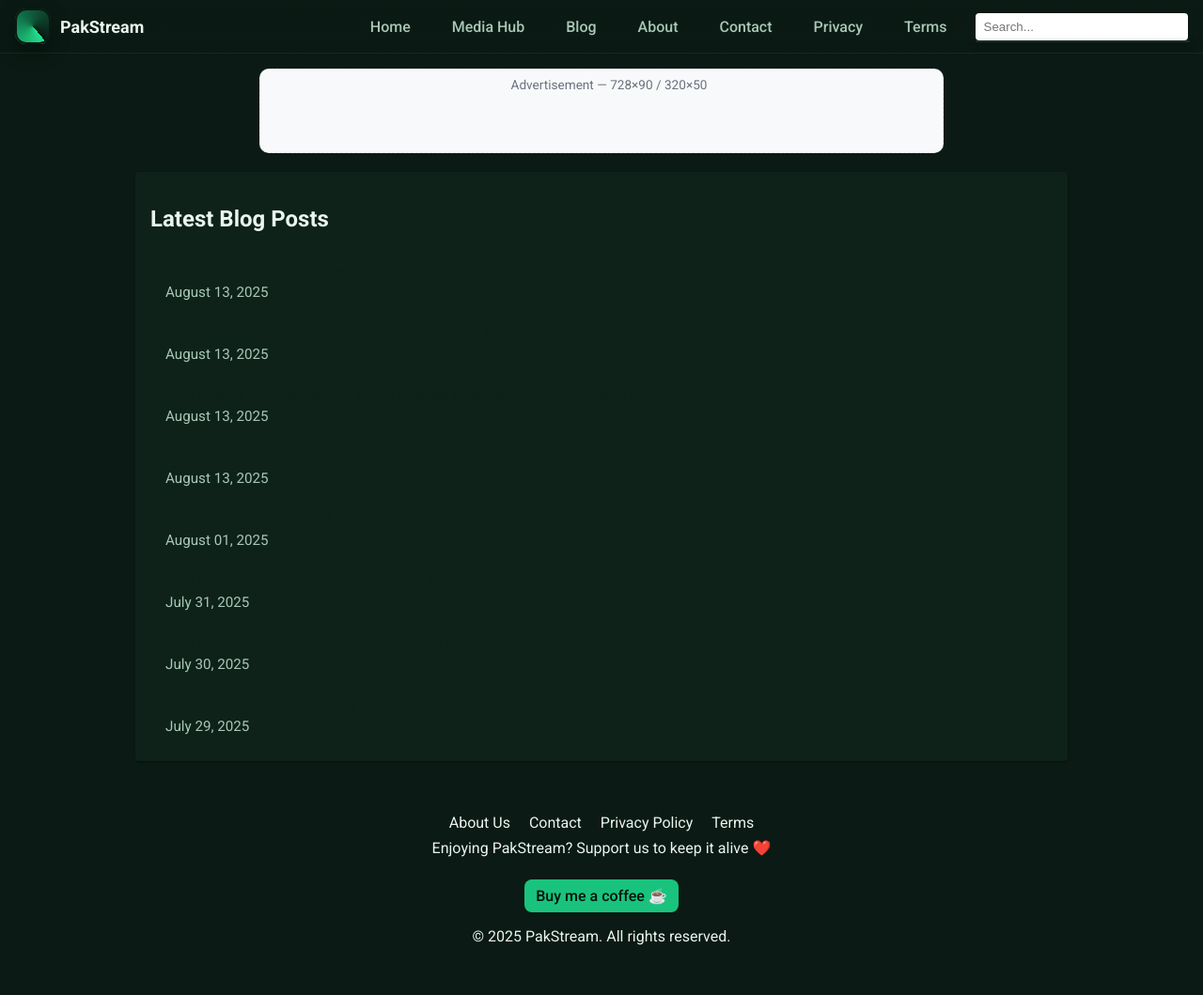
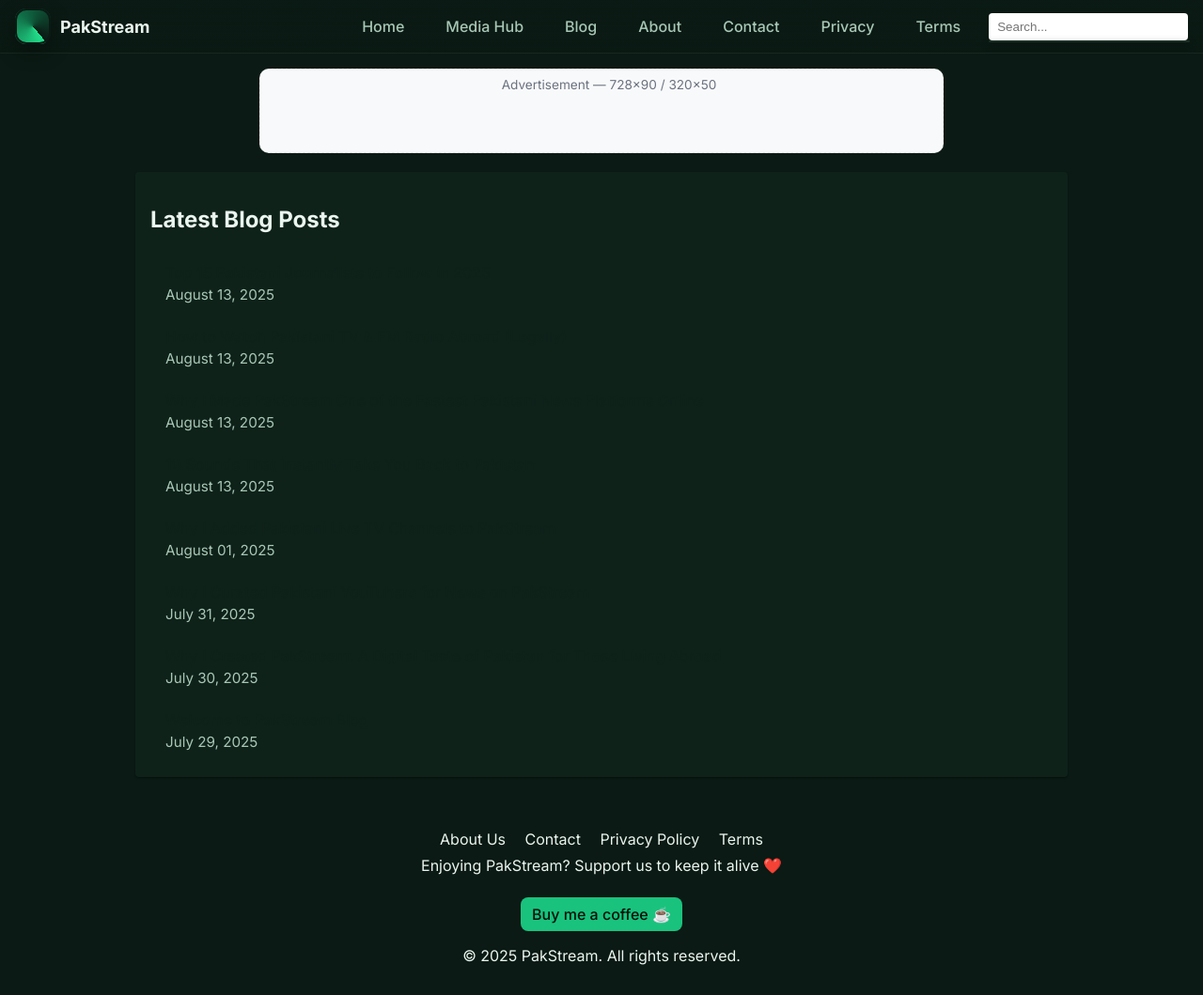
Before and after one commit to atifwaqar/pakstream, a Jekyll site: the page built from blog.html, in a window 1280 px wide and 1059 px high. Shown: the whole window at 94% size. Built offline with Jekyll 4.4.1, drawn with Linux system fonts in a browser that asks for light colours; comment, search, counter and statistics services are not loaded.

Commit message:
Use Inter font on homepage

```diff
--- a/_layouts/default.html
+++ b/_layouts/default.html
@@ -76,7 +76,7 @@
   <link rel="stylesheet" href="/css/toast.css">
   <link rel="stylesheet" href="/assets/css/mh-lite.css">
   <link href="https://fonts.googleapis.com/css2?family=Material+Symbols+Outlined" rel="stylesheet">
-  <link rel="stylesheet" href="https://fonts.googleapis.com/css2?family=Roboto:wght@400;500;700&display=swap">
+  <link rel="stylesheet" href="https://fonts.googleapis.com/css2?family=Inter:wght@400;500;700;800&display=swap">
 
 </head>
 <body>
--- a/css/style.css
+++ b/css/style.css
@@ -1,5 +1,5 @@
 /* Refactored style.css with improved readability & polished UI/UX */
-/* Roboto font loaded asynchronously via HTML link tags */
+/* Inter font loaded asynchronously via HTML link tags */
 
 * {
   transition: background-color 0.3s, color 0.3s, box-shadow 0.3s, transform 0.2s;
@@ -37,7 +37,7 @@ a:visited {
 
 
 body {
-  font-family: 'Roboto', sans-serif;
+  font-family: 'Inter', system-ui, sans-serif;
   background: var(--background);
   color: var(--on-surface);
   padding: 0;
--- a/index.html
+++ b/index.html
@@ -74,7 +74,7 @@ window.__PAKSTREAM_FLAGS = Object.assign(window.__PAKSTREAM_FLAGS || {}, {
   <link rel="stylesheet" href="/assets/css/carousel.css">
   <link rel="stylesheet" href="/assets/css/mh-lite.css">
   <link href="https://fonts.googleapis.com/css2?family=Material+Symbols+Outlined" rel="stylesheet">
-  <link rel="stylesheet" href="https://fonts.googleapis.com/css2?family=Roboto:wght@400;500;700&display=swap">
+  <link rel="stylesheet" href="https://fonts.googleapis.com/css2?family=Inter:wght@400;500;700;800&display=swap">
 
 </head>
 <body>
```
